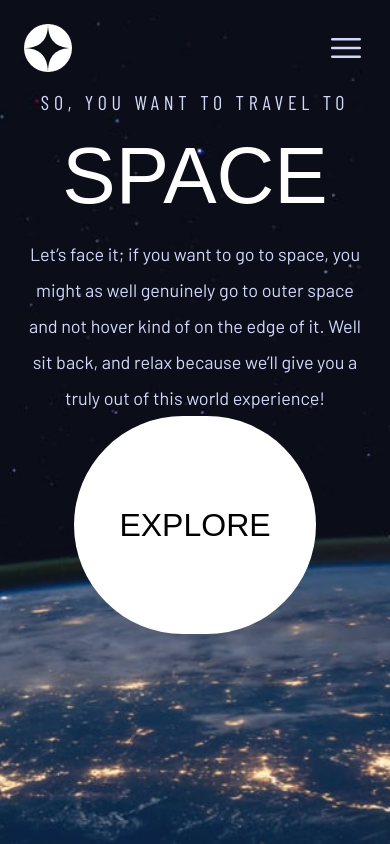
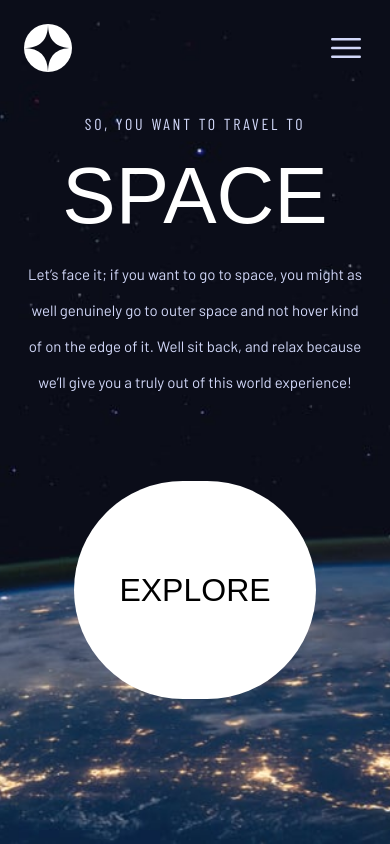
Before and after one commit to mackieva/space-tour, a Next.js app: page / in a window 390 px wide. Shown: the top 844 px of the page. Built offline with nearby package versions, Linux system fonts and the light colour scheme; a web font is replaced by a local one.

Commit message:
mobile work

```diff
--- a/src/app/page.tsx
+++ b/src/app/page.tsx
@@ -43,11 +43,11 @@ export default function Home() {
 				}}
 				className='md:hidden'
 			/>
-			<div className='px-[24px] pt-[88px] flex flex-col mx-w-screen-lg mx-auto relative z-2 md:pt-[200px] md:px-[160px] md:h-full lg:h-[85vh] lg:px-[165px] lg:grid lg:grid-cols-2'>
+			<div className='px-[24px] pt-[112px] flex flex-col mx-w-screen-lg mx-auto relative z-2 md:pt-[200px] md:px-[160px] md:h-full lg:h-[85vh] lg:px-[165px] lg:grid lg:grid-cols-2'>
 				<div className='flex flex-col justify-start items-center lg:justify-center lg:items-start'>
-					<h5 className='text-xl lg:text-[28px]'>So, you want to travel to</h5>
+					<h5 className='subheadingTwo text-xl lg:text-[28px]'>So, you want to travel to</h5>
 					<h1 className='text-[80px] md:text-[150px]'>Space</h1>
-					<p className='text-lavender text-center lg:text-left'>
+					<p className='text-lavender text-center text-[15px] mb-[81px] md:mb-0 lg:text-left'>
 						Let’s face it; if you want to go to space, you might as well
 						genuinely go to outer space and not hover kind of on the edge of it.
 						Well sit back, and relax because we’ll give you a truly out of this
```
